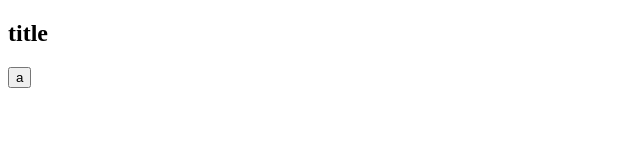
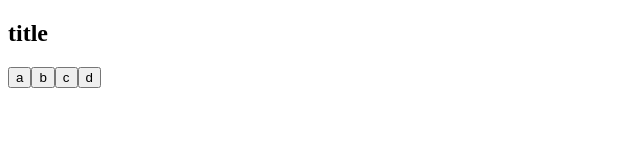
Before and after one commit to dstumpe264/code-quiz, a plain HTML site: page index.html in a window 1280 px wide. Both pictures are taken after a click on the button "Start!". Shown: the whole page, without its empty margins (0-640 px from the left). Drawn offline with Linux system fonts and the light colour scheme.

Commit message:
added more filler for question objects, added ability to display right or wrong,

```diff
--- a/assets/js/index.js
+++ b/assets/js/index.js
@@ -3,6 +3,8 @@ var questionsDiv = document.getElementById('questions');
 var timer = document.getElementById('timer');
 var choices = document.getElementById('choices');
 var submitButton = document.getElementById('submit-button');
+var feedBack = document.getElementById('feedback');
+var questionIndex = 0;
 
 // start quiz
 // start timer
@@ -25,20 +27,21 @@ function startQuiz() {
 function getQuestion(){
     // display questions and answers
     // submit button
-    var currentQuestion = questions[0];
-    console.log(questions);
-    console.log(currentQuestion);
+    var currentQuestion = questions[questionIndex];
+
     var questionTitle = document.getElementById("title");
     questionTitle.textContent = currentQuestion.title;
 
+    // reset choices
+    choices.innerHTML = '';
+
     // loop through choices for current questions
     currentQuestion.choices.forEach(element => {
-        console.log(element);
-        var choice = element;
+
         var choiceBtn = document.createElement('button');
         choiceBtn.setAttribute('class', 'choice');
-        choiceBtn.setAttribute('value', choice);
-        choiceBtn.textContent = choice;
+        choiceBtn.setAttribute('value', element);
+        choiceBtn.textContent = element;
         choices.appendChild(choiceBtn);
     });
 }
@@ -50,12 +53,22 @@ function submitAnswer(event){
     if(button.value !== questions[0].answer){
         // wrong
         console.log('wrong');
+        feedBack.innerHTML = "HA WRONG!";
     } else {
         // right
         console.log('right');
+        feedBack.innerHTML = "Right-o";
     }
+
+    // display feedback
+    feedBack.setAttribute('class', 'feedback');
+
+    // next question
+    questionIndex++;
+
+    getQuestion();
 }
-// next question
+
 // display final score
 // ask for initials
 // display topscores
--- a/assets/js/questions.js
+++ b/assets/js/questions.js
@@ -2,7 +2,28 @@
 var questions = [
     {
         title: "title",
-        choices: ['a'],
+        choices: ['a', 'b', 'c', 'd'],
+        answer: 'a'
+    },
+
+    {
+        title: "title",
+        choices: ['a', 'b', 'c', 'd'],
+        answer: 'a'
+    },
+    {
+        title: "title",
+        choices: ['a', 'b', 'c', 'd'],
+        answer: 'a'
+    },
+    {
+        title: "title",
+        choices: ['a', 'b', 'c', 'd'],
+        answer: 'a'
+    },
+    {
+        title: "title",
+        choices: ['a', 'b', 'c', 'd'],
         answer: 'a'
     },
 ]
--- a/index.html
+++ b/index.html
@@ -30,6 +30,7 @@
             <div id="choices" class="choices"></div>
             <!-- Right or wrong -->
         </div>
+        <div id="feedback" class="feedback hide"></div>
         <div id="end-screen" class="end">
             <!-- Ask for initials -->
             <!-- display Score -->
```
